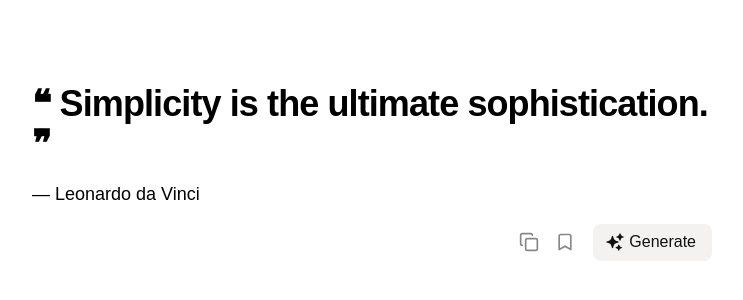
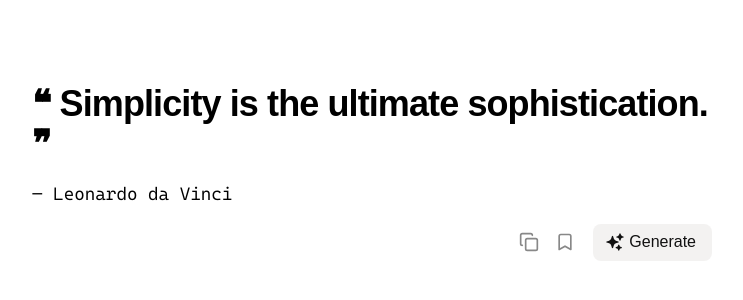
Before and after one commit to kevindermot99/Mate, a React (Vite) app: page /#/ in a window 1280 px wide. Shown: the part 228-528 px from the top of the page, without its empty margins (268-1011 px from the left). Built offline with nearby package versions, Linux system fonts and the light colour scheme; a web font is replaced by a local one.

Commit message:
Update Home.jsx

```diff
--- a/src/components/Home.jsx
+++ b/src/components/Home.jsx
@@ -59,7 +59,7 @@ function Home() {
                 <h1 className='font-bold text-4xl tracking-tight'>
                     {result !== "" && "❝ " + result.content + " ❞"}
                 </h1>
-                <p className='pt-4'>
+                <p className='pt-4 Cascadia'>
                     {result !== "" && "— " + result.originator.name}
                 </p>
                 <div className='flex items-center justify-end gap-4 pt-4'>
```
